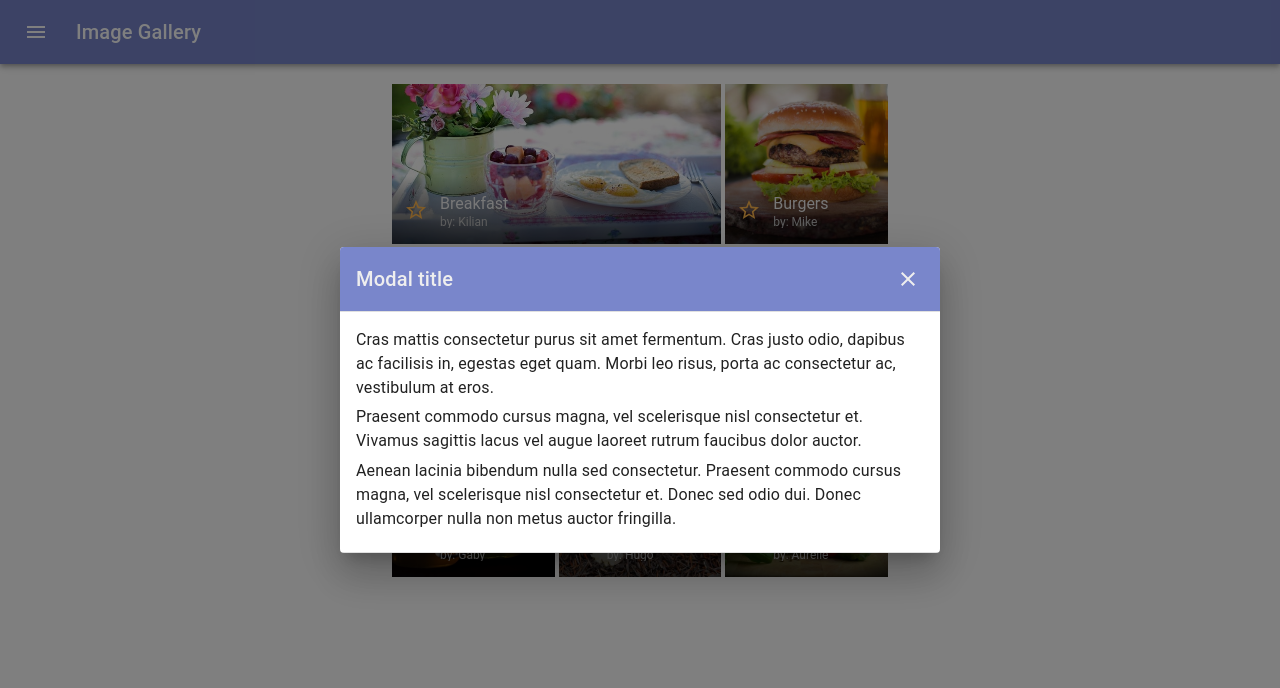
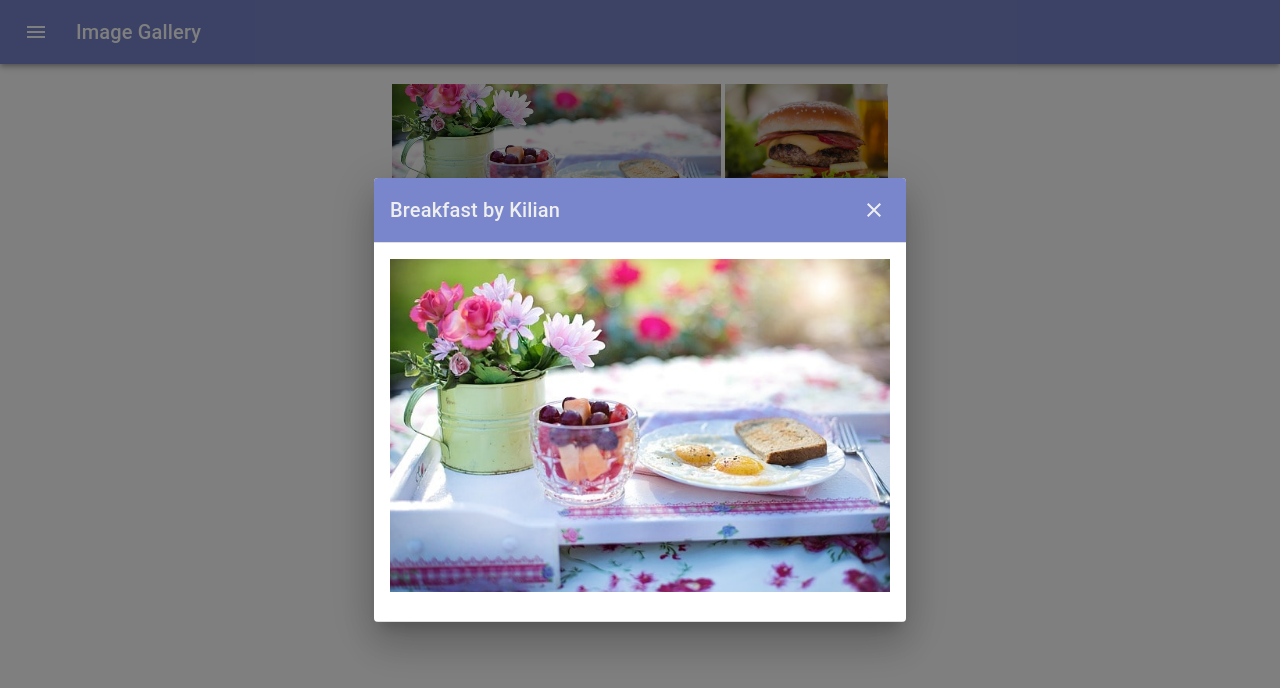
Before and after one commit to axelduret/my-first-react-app, a React (Create React App) app: page / in a window 1280 px wide. Both pictures are taken after a click on the item "Breakfast". Shown: the top 688 px of the page. Built offline with nearby package versions, Linux system fonts and the light colour scheme.

Commit message:
image show in modal when click on a specific tile

```diff
--- a/src/components/ImageGridList/ImageGridList.js
+++ b/src/components/ImageGridList/ImageGridList.js
@@ -14,7 +14,7 @@ import CloseIcon from "@material-ui/icons/Close";
 import Typography from "@material-ui/core/Typography";
 
 const useStyles = makeStyles((theme) => ({
-  root: {
+  grid: {
     display: "flex",
     flexWrap: "wrap",
     justifyContent: "space-around",
@@ -37,6 +37,9 @@ const useStyles = makeStyles((theme) => ({
   },
   author: {
     color: theme.palette.grey[400],
+  },
+  imgModal: {
+    width: 500,
   },
   icon: {
     color: theme.palette.warning.light,
@@ -82,38 +85,57 @@ const DialogContent = withStyles((theme) => ({
   },
 }))(MuiDialogContent);
 
-export default function ImageGridList() {
+function ImageGridList() {
   const classes = useStyles();
   const [open, setOpen] = React.useState(false);
 
-  const handleClickOpen = () => {
+  const [imgId, setId] = React.useState("");
+  const [imgTitle, setTitle] = React.useState("");
+  const [imgAuthor, setAuthor] = React.useState("");
+  const [imgUrl, setUrl] = React.useState("");
+
+  const handleClick = (item) => {
+    activeItemId(item);
+    modalOpen();
+  };
+  const activeItemId = (value) => {
+    const getTile = tileData.find((tile) => tile.id === value);
+    const getTitle = (getTile && getTile.title) || "";
+    const getAuthor = (getTile && getTile.author) || "";
+    const getUrl = (getTile && getTile.img) || "";
+    setId(value);
+    setTitle(getTitle);
+    setAuthor(getAuthor);
+    setUrl(getUrl);
+  };
+  const modalOpen = () => {
     setOpen(true);
   };
-  const handleClose = () => {
+  const modalClose = () => {
     setOpen(false);
   };
+
   return (
-    <div className={classes.root}>
+    <div className={classes.grid}>
       <GridList cellHeight={160} className={classes.gridList} cols={3}>
-        {tileData.map((tile) => (
+        {tileData.map(({ id, img, title, author, cols }) => (
           <GridListTile
-            key={tile.img}
-            cols={tile.cols || 1}
+            key={id}
+            cols={cols || 1}
             className={classes.imgTile}
-            onClick={handleClickOpen}
+            title={title}
+            onClick={handleClick.bind(this, id)}
           >
-            <img src={tile.img} alt={tile.title} />
+            <img src={img} alt={title} />
             <GridListTileBar
-              title={tile.title}
-              subtitle={
-                <span className={classes.author}>by: {tile.author}</span>
-              }
+              title={title}
+              subtitle={<span className={classes.author}>by: {author}</span>}
               classes={{
                 title: classes.title,
               }}
               actionIcon={
                 <IconButton
-                  aria-label={`star ${tile.title}`}
+                  aria-label={`star ${title}`}
                   className={classes.icon}
                 >
                   <StarBorderIcon />
@@ -126,31 +148,21 @@ export default function ImageGridList() {
         ))}
       </GridList>
       <Dialog
-        onClose={handleClose}
+        onClose={modalClose}
         aria-labelledby="customized-dialog-title"
         open={open}
       >
-        <DialogTitle id="customized-dialog-title" onClose={handleClose}>
-          Modal title
+        <DialogTitle id="customized-dialog-title" onClose={modalClose}>
+          {imgTitle} by {imgAuthor}
         </DialogTitle>
         <DialogContent dividers>
           <Typography gutterBottom>
-            Cras mattis consectetur purus sit amet fermentum. Cras justo odio,
-            dapibus ac facilisis in, egestas eget quam. Morbi leo risus, porta
-            ac consectetur ac, vestibulum at eros.
-          </Typography>
-          <Typography gutterBottom>
-            Praesent commodo cursus magna, vel scelerisque nisl consectetur et.
-            Vivamus sagittis lacus vel augue laoreet rutrum faucibus dolor
-            auctor.
-          </Typography>
-          <Typography gutterBottom>
-            Aenean lacinia bibendum nulla sed consectetur. Praesent commodo
-            cursus magna, vel scelerisque nisl consectetur et. Donec sed odio
-            dui. Donec ullamcorper nulla non metus auctor fringilla.
+            <img className={classes.imgModal} src={imgUrl} alt={imgTitle} />
           </Typography>
         </DialogContent>
       </Dialog>
     </div>
   );
 }
+
+export default ImageGridList;
--- a/src/index.js
+++ b/src/index.js
@@ -1,15 +1,10 @@
-import React from 'react';
-import ReactDOM from 'react-dom';
-import './index.css';
-import App from './App';
-import reportWebVitals from './reportWebVitals';
+import React from "react";
+import ReactDOM from "react-dom";
+import "./index.css";
+import App from "./App";
+import reportWebVitals from "./reportWebVitals";
 
-ReactDOM.render(
-  <React.StrictMode>
-    <App />
-  </React.StrictMode>,
-  document.getElementById('root')
-);
+ReactDOM.render(<App />, document.getElementById("root"));
 
 // If you want to start measuring performance in your app, pass a function
 // to log results (for example: reportWebVitals(console.log))
```
